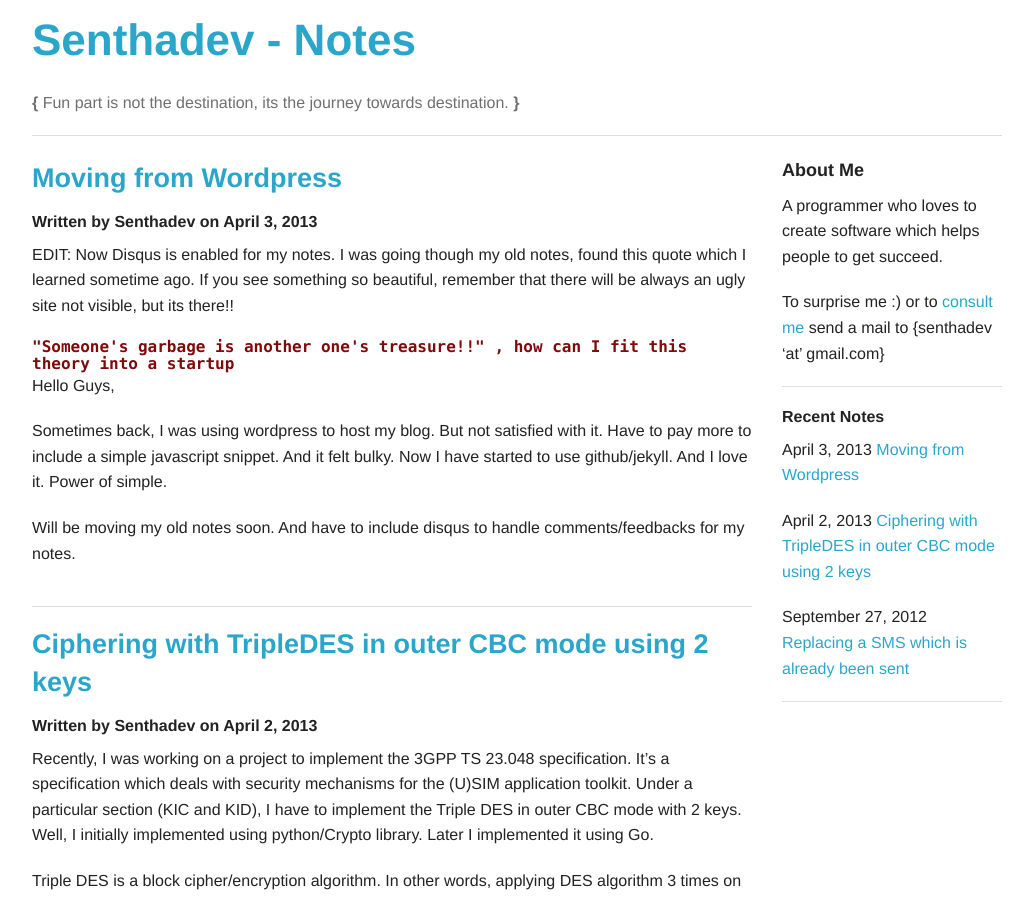
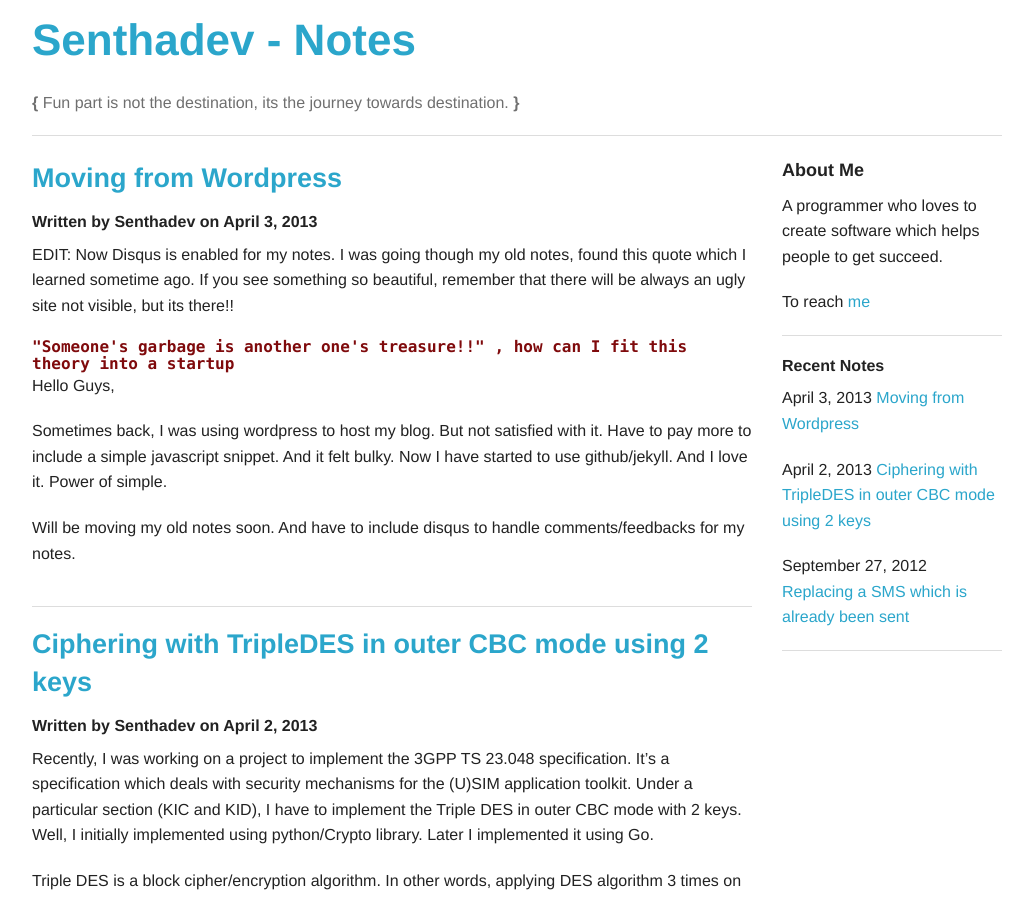
Before and after one commit to senthadev/senthadev.github.com, a Jekyll site: the page built from index.html, in a window 1280 px wide and 900 px high. Shown: the whole window, without its empty margins (123-1156 px from the left). Built offline with Jekyll 4.4.1, drawn with Linux system fonts in a browser that asks for light colours; Markdown is read by kramdown in place of the engine named in the settings; the list of posts is cut into pages by our own code; comment, search, counter and statistics services are not loaded.

Commit message:
updated.

```diff
--- a/_layouts/layout.html
+++ b/_layouts/layout.html
@@ -34,7 +34,7 @@
       <aside class="large-3 columns">
         <h5>About Me</h5>
         <p>A programmer who loves to create software which helps people to get succeed.</p>
-        <p>To surprise me :) or to <a href="http://www.linkedin.com/in/sentha">consult me</a> send a mail to {senthadev ‘at’ gmail.com} </p>
+        <p>To reach <a href="http://www.linkedin.com/in/sentha">me</a></p>
         <hr />
         <h6>Recent Notes</h6>
         {% for post in site.posts %}
```
